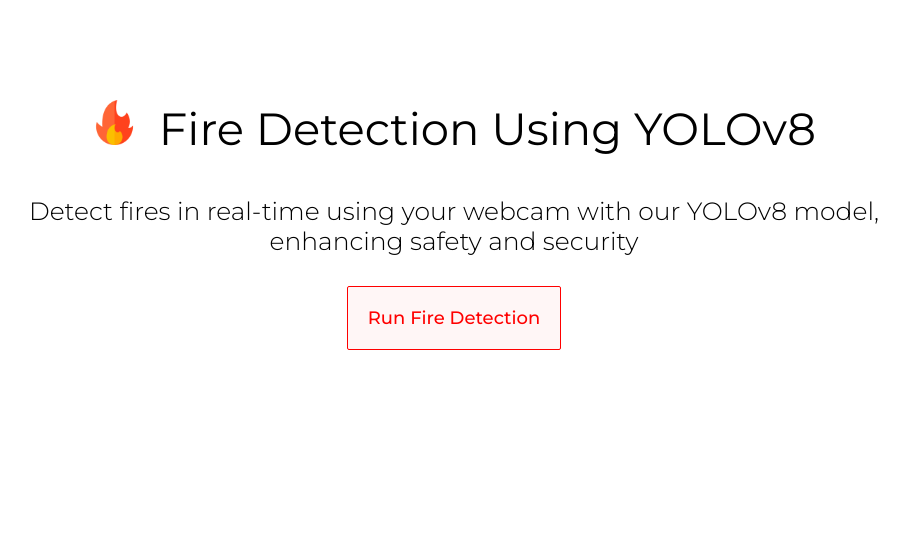
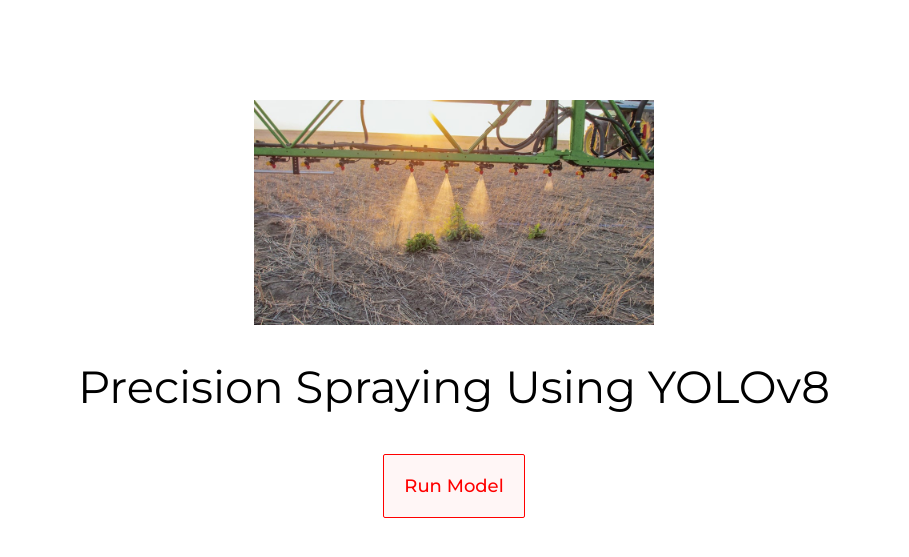
Before and after one commit to tuhinhussain1995/Precision-Spraying, a Flask app: page / in a window 1280 px wide. Shown: the top 557 px of the page, without its empty margins (186-1095 px from the left). Run offline with Flask 3, Linux system fonts and the light colour scheme.

Commit message:
simple update

```diff
--- a/yolo_v8/3.0 live_cam_predict/flask_app/app.py
+++ b/yolo_v8/3.0 live_cam_predict/flask_app/app.py
@@ -10,7 +10,7 @@
 
 @app.route('/detect', methods=['POST'])
 def detect():
-    result = model.predict(source=0, imgsz=640, conf=0.6, show=True)
+    result = model.predict(source=0, imgsz=640, conf=0.7, show=True)
     return result.imgs[0]
 
 if __name__ == '__main__':
--- a/yolo_v8/3.0 live_cam_predict/flask_app/templates/index.html
+++ b/yolo_v8/3.0 live_cam_predict/flask_app/templates/index.html
@@ -38,28 +38,16 @@
             color: #fff; /* Text color on hover */
         }
 
-        .icon img {
-            width: 1em;
-            height: 1em;
-            margin-right: 10px;
-        }
-
-        p {
-            font-size: 25px;
-            font-weight: 300;
-            padding-bottom: 5px;
-        }
-
         form {
             margin: 20px;
         }
     </style>
 </head>
 <body>
-    <h1><span class="icon"> <img src="static/images/fire.png" ></span> Fire Detection Using YOLOv8</h1>
-    <p>Detect fires in real-time using your webcam with our YOLOv8 model, <br>enhancing safety and security</p>
+    <img src="static/images/precision_spraying.jpg" style="width: 400px;">
+    <h1>Precision Spraying Using YOLOv8</h1>
     <form action="/detect" method="post">
-        <button type="submit">Run Fire Detection</button>
+        <button type="submit">Run Model</button>
     </form>
 </body>
 </html>
```
Also changed, not shown: yolo_v8/3.0 live_cam_predict/flask_app/static/images/fire.png (deleted), yolo_v8/3.0 live_cam_predict/flask_app/static/images/precision_spraying.jpg (added).
